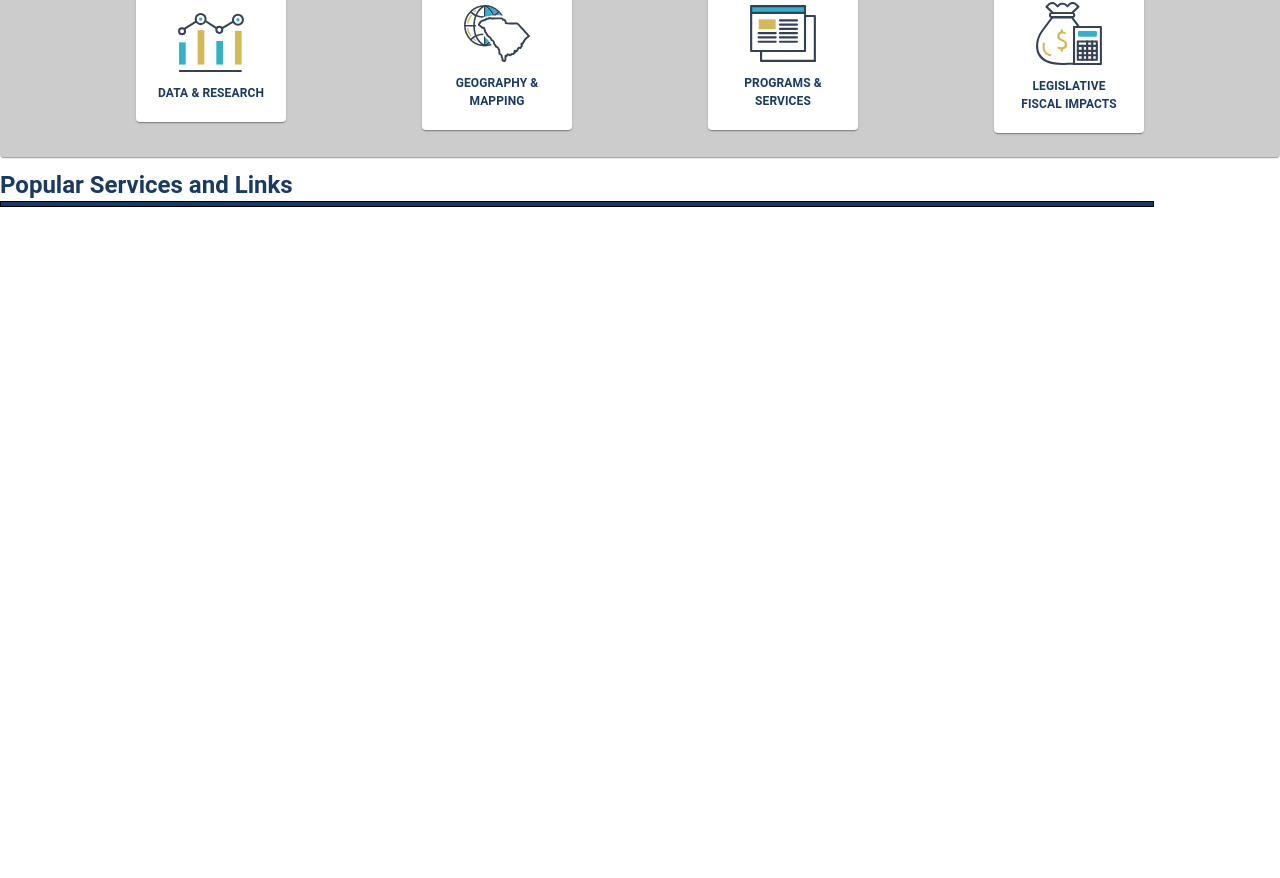
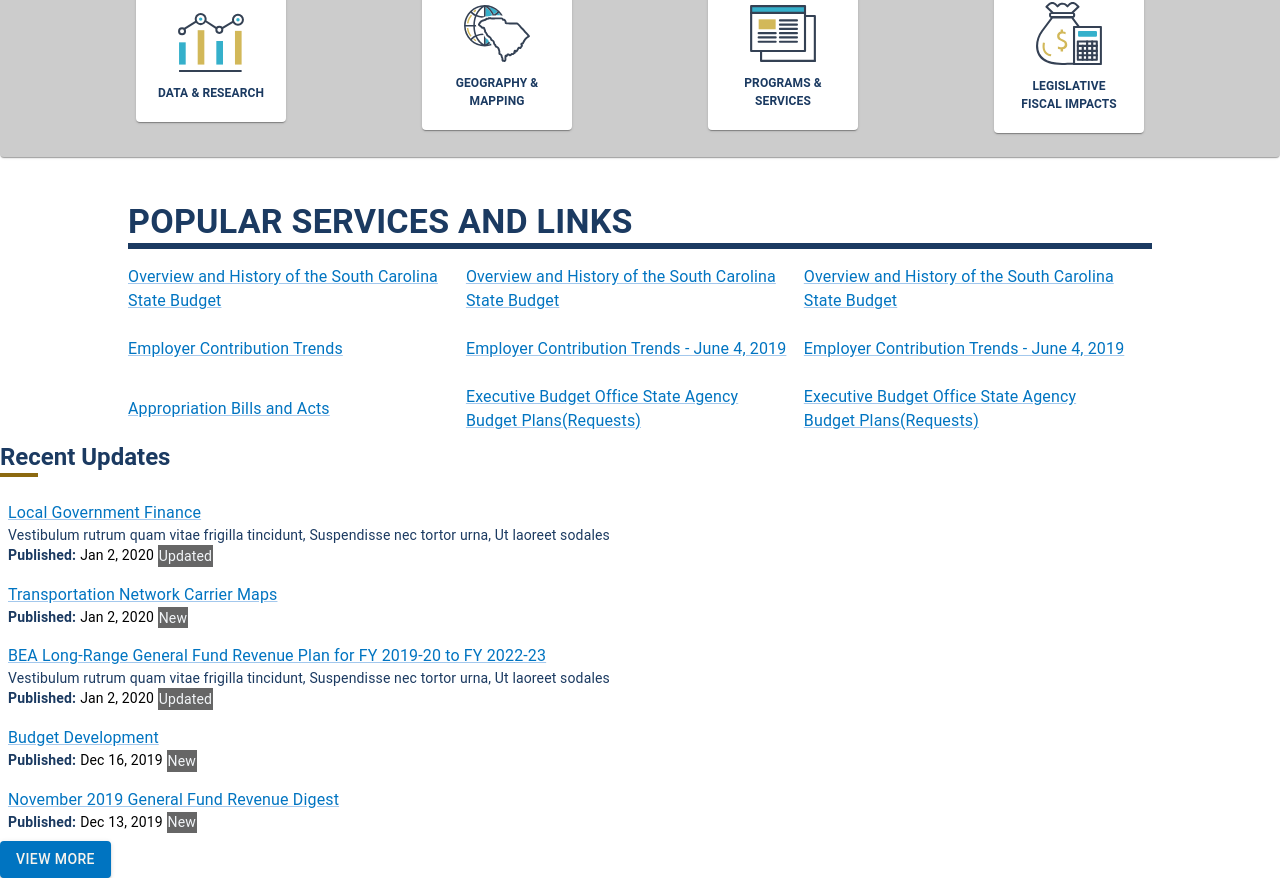
Before and after one commit to GymChem/PWW_Project, a React (Create React App) app: page / in a window 1280 px wide. Shown: the part 493-1371 px from the top of the page. Before the commit the page ends 800 px from the top, so only its background shows below. Built offline with nearby package versions, Linux system fonts and the light colour scheme.

Commit message:
recent events updates

```diff
--- a/src/UI/MainLayout.jsx
+++ b/src/UI/MainLayout.jsx
@@ -3,14 +3,27 @@ import CustomAppBar from "../components/AppBar";
 import SearchBox from "../components/SearchBox";
 import PrioritiesBar from "../components/PrioritiesBar";
 import PopularLinks from "../components/PopularLinks";
+import RecentUpdates from "../components/RecentUpdates";
 
 const MainLayout = () => {
+  const linkColor = "#0074C1";
+  const headerColor = "#1B3A61";
+  const goldHighlight = "#8C6910";
+  const buttonFill = "#0074C1";
+  const buttonText = "#F7F4ED";
   return (
     <>
       <CustomAppBar />
-      <SearchBox />
-      <PrioritiesBar />
-      <PopularLinks />
+      <SearchBox buttonFill={buttonFill} buttonText={buttonText} />
+      <PrioritiesBar headerColor={headerColor} />
+      <PopularLinks linkColor={linkColor} headerColor={headerColor} />
+      <RecentUpdates
+        headerColor={headerColor}
+        goldHighlight={goldHighlight}
+        linkColor={linkColor}
+        buttonFill={buttonFill}
+        buttonText={buttonText}
+      />
     </>
   );
 };
--- a/src/components/PopularLinks.jsx
+++ b/src/components/PopularLinks.jsx
@@ -1,21 +1,75 @@
-import { Button, Box, Paper, Grid, Typography } from "@mui/material";
+import { Box, Grid, Typography, Link } from "@mui/material";
 
-const PopularLinks = () => {
+const PopularLinks = (props) => {
+  const links = [
+    "Overview and History of the South Carolina State Budget",
+    "Overview and History of the South Carolina State Budget",
+    "Overview and History of the South Carolina State Budget",
+    "Employer Contribution Trends",
+    "Employer Contribution Trends - June 4, 2019",
+    "Employer Contribution Trends - June 4, 2019",
+    "Appropriation Bills and Acts",
+    "Executive Budget Office State Agency Budget Plans(Requests)",
+    "Executive Budget Office State Agency Budget Plans(Requests)",
+  ];
   return (
     <>
-      <Typography
-        align="left"
-        variant="h5"
-        fontWeight="bold"
-        sx={{ color: "#1B3A61", paddingTop: 1.5 }}
+      <Grid
+        container
+        direction="column"
+        alignItems="center"
+        justifyContent="center"
       >
-        Popular Services and Links
-      </Typography>
-      <Box
-        border={1}
-        style={{ backgroundColor: "#1B3A61", height: 4, width: "90%" }}
-        height={20}
-      />
+        <Grid item width="80%">
+          <Grid
+            container
+            alignItems="center"
+            justifyContent="center"
+            direction="column"
+          >
+            <Grid item width="100%" paddingTop={4}>
+              <Typography
+                align="left"
+                variant="h4"
+                fontWeight="bold"
+                sx={{ color: props.headerColor, paddingTop: 1.5 }}
+              >
+                POPULAR SERVICES AND LINKS
+              </Typography>
+            </Grid>
+            <Grid item width="100%">
+              <Box style={{ backgroundColor: "#1B3A61", height: 6 }} />
+            </Grid>
+            <Grid item>
+              <Grid
+                container
+                direction="row"
+                alignItems="center"
+                justifyContent="flex-start"
+              >
+                {links.map((link, ind) => {
+                  return (
+                    <Grid
+                      item
+                      key={ind}
+                      width="33%"
+                      paddingTop={2}
+                      paddingBottom={1}
+                      paddingRight={2}
+                    >
+                      <Link href="#">
+                        <Typography color={props.linkColor} align="left">
+                          {link}
+                        </Typography>
+                      </Link>
+                    </Grid>
+                  );
+                })}
+              </Grid>
+            </Grid>
+          </Grid>
+        </Grid>
+      </Grid>
     </>
   );
 };
--- a/src/components/PrioritiesBar.jsx
+++ b/src/components/PrioritiesBar.jsx
@@ -1,6 +1,6 @@
 import { Grid, Paper, Avatar, Typography } from "@mui/material";
 
-const PrioritiesBar = () => {
+const PrioritiesBar = (props) => {
   const priorities = [
     {
       title: "DATA & RESEARCH",
@@ -52,7 +52,11 @@ const PrioritiesBar = () => {
                     />
                     <Typography
                       fontWeight="bold"
-                      sx={{ color: "#1B3A61", fontSize: 12, paddingTop: 1.5 }}
+                      sx={{
+                        color: props.headerColor,
+                        fontSize: 12,
+                        paddingTop: 1.5,
+                      }}
                     >
                       {priority.title}
                     </Typography>
--- /dev/null
+++ b/src/components/RecentUpdates.jsx
@@ -0,0 +1,110 @@
+import { Button, Box, Grid, Typography, Link } from "@mui/material";
+
+const RecentUpdates = (props) => {
+  const updateList = [
+    {
+      link: "Local Government Finance",
+      blurb:
+        "Vestibulum rutrum quam vitae frigilla tincidunt, Suspendisse nec tortor urna, Ut laoreet sodales",
+      pubDate: "Jan 2, 2020",
+      status: "Updated",
+    },
+    {
+      link: "Transportation Network Carrier Maps",
+      pubDate: "Jan 2, 2020",
+      status: "New",
+    },
+    {
+      link: "BEA Long-Range General Fund Revenue Plan for FY 2019-20 to FY 2022-23",
+      pubDate: "Dec 16, 2019",
+      blurb:
+        "Vestibulum rutrum quam vitae frigilla tincidunt, Suspendisse nec tortor urna, Ut laoreet sodales",
+      pubDate: "Jan 2, 2020",
+      status: "Updated",
+    },
+    { link: "Budget Development", pubDate: "Dec 16, 2019", status: "New" },
+    {
+      link: "November 2019 General Fund Revenue Digest",
+      pubDate: "Dec 13, 2019",
+      status: "New",
+    },
+  ];
+  return (
+    <Grid
+      container
+      direction="column"
+      alignItems="flex-start"
+      justifyContent="center"
+    >
+      <Grid item>
+        <Typography
+          variant="h5"
+          fontWeight="bold"
+          sx={{ color: props.headerColor }}
+        >
+          Recent Updates
+        </Typography>
+      </Grid>
+      <Grid item width="3%" paddingBottom={2}>
+        <Box
+          style={{
+            backgroundColor: props.goldHighlight,
+            height: 4,
+          }}
+        />
+      </Grid>
+      {updateList.map((item, ind) => {
+        return (
+          <Grid item key={ind} padding={1}>
+            <Link href="#">
+              <Typography color={props.linkColor} align="left">
+                {item.link}
+              </Typography>
+            </Link>
+            {item.blurb && (
+              <Typography variant="body2" color={props.headerColor}>
+                {item.blurb}
+              </Typography>
+            )}
+            <Grid container direction="row" spacing={0.5}>
+              <Grid item>
+                <Typography
+                  fontWeight="bold"
+                  variant="body2"
+                  color={props.headerColor}
+                >
+                  Published:
+                </Typography>
+              </Grid>
+              <Grid item>
+                <Typography variant="body2">{item.pubDate}</Typography>
+              </Grid>
+              <Grid item>
+                <Box sx={{ backgroundColor: "#666666", color: "#F3F6F9" }}>
+                  <Typography padding={0.1} variant="body2">
+                    {item.status}
+                  </Typography>
+                </Box>
+              </Grid>
+            </Grid>
+          </Grid>
+        );
+      })}
+      <Grid item>
+        <Button
+          aria-label="View more recent updates button"
+          variant="contained"
+          sx={{
+            backgroundColor: props.buttonFill,
+            color: props.buttonText,
+          }}
+        >
+          {" "}
+          View More
+        </Button>
+      </Grid>
+    </Grid>
+  );
+};
+
+export default RecentUpdates;
--- a/src/components/SearchBox.jsx
+++ b/src/components/SearchBox.jsx
@@ -8,7 +8,7 @@ const styles = {
   },
 };
 
-const SearchBox = () => {
+const SearchBox = (props) => {
   return (
     <Paper style={styles.paperContainer}>
       <Grid
@@ -19,28 +19,27 @@ const SearchBox = () => {
         height="100%"
         width="100%"
       >
-        <Grid item width="50%">
-          <Typography variant="h6" style={{ color: "#F7F4ED" }}>
+        <Grid item width="40%">
+          <Typography variant="h4" style={{ color: "#F7F4ED" }}>
             Providing independent research, analysis, and resources to
             facilitate informed policy decisions and adminstration of services
           </Typography>
         </Grid>
-        <Grid item width="50%">
+        <Grid item width="40%">
           <Grid
             container
             direction="row"
             alignItems="center"
             justifyContent="space-between"
-            sx={{ display: "flex" }}
           >
-            <Grid item>
+            <Grid item width="75%">
               <TextField
                 label={
                   <Typography style={{ fontStyle: "italic" }}>
                     Search rfa.sc.gov
                   </Typography>
                 }
-                sx={{ backgroundColor: "#F3F6F9", width: "180%" }}
+                sx={{ backgroundColor: "#F3F6F9", width: "100%" }}
                 variant="outlined"
               />
             </Grid>
@@ -49,8 +48,8 @@ const SearchBox = () => {
                 aria-label="Search button"
                 variant="contained"
                 sx={{
-                  backgroundColor: "#0074C1",
-                  color: "#F7F4ED",
+                  backgroundColor: props.buttonFill,
+                  color: props.buttonText,
                 }}
               >
                 Search
```
Also changed, not shown: src/components/EventsCalendar.jsx (added, +11 -0 lines).
